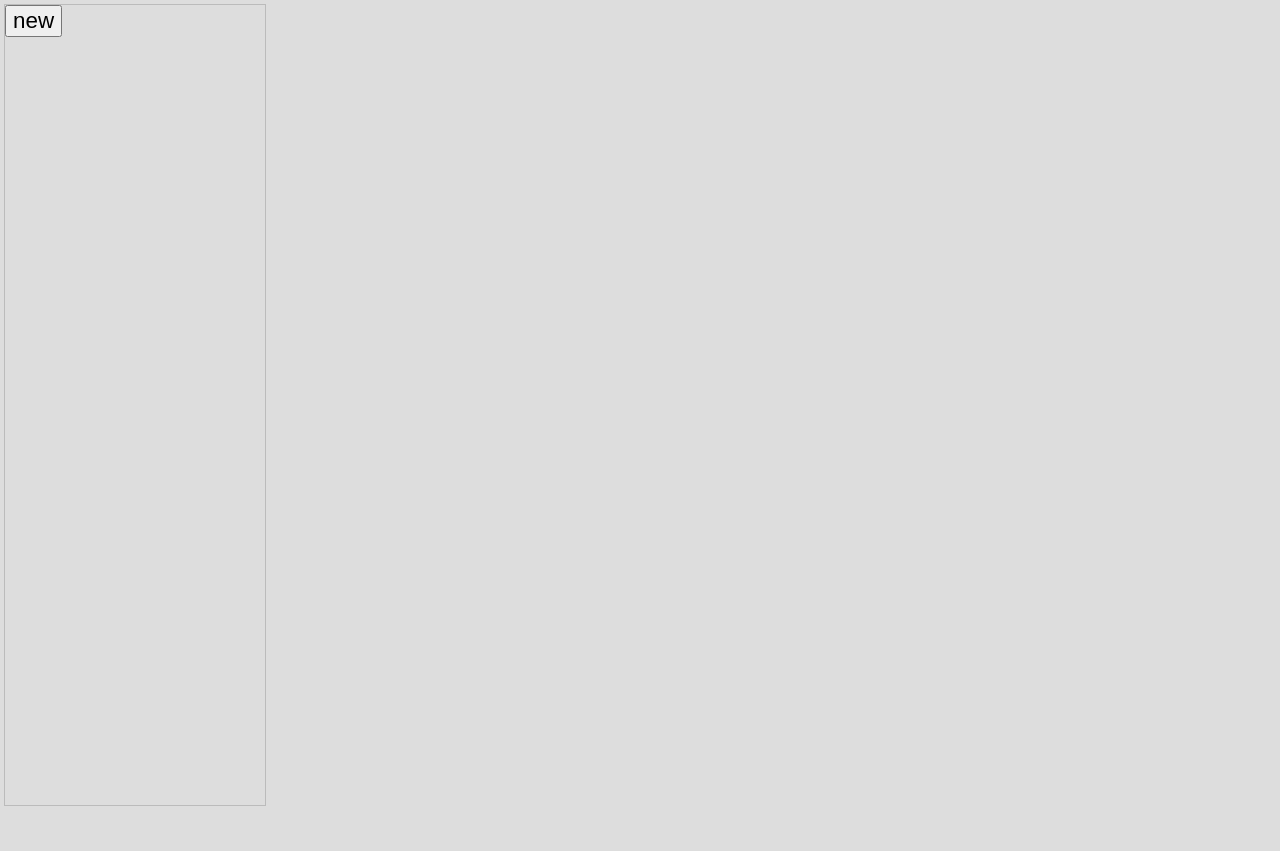
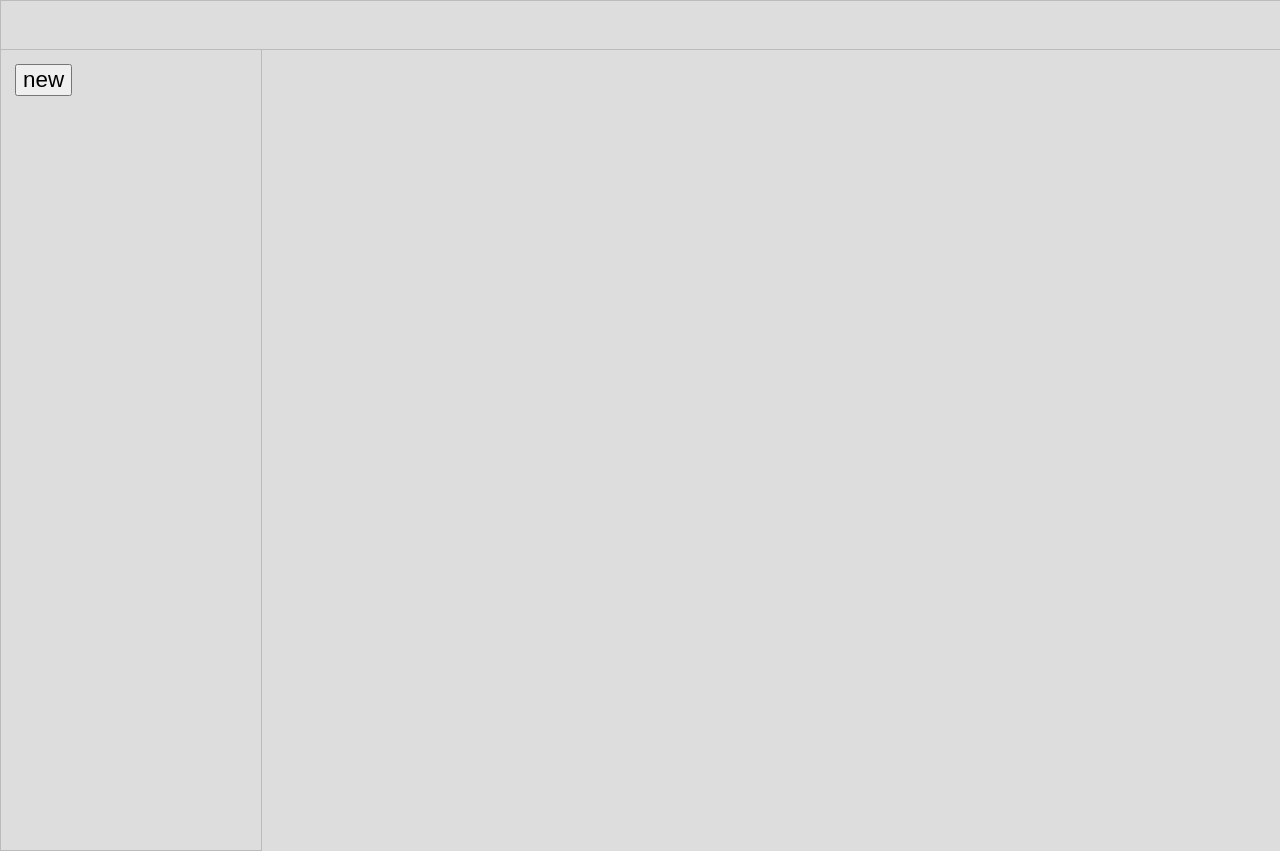
Before and after one commit to mbergq/supernotes, a React (Vite) app: page / in a window 1280 px wide. Before the commit the page ends 806 px from the top, so only its background shows below. Built offline with nearby package versions, Linux system fonts and the light colour scheme.

Commit message:
add status bar and general styling

```diff
--- a/src/App.tsx
+++ b/src/App.tsx
@@ -1,8 +1,10 @@
 import Toolbar from "./components/Toolbar";
+import { StatusBar } from "./styled-components/statusbar/StatusBar";
 
 function App() {
   return (
     <>
+      <StatusBar />
       <Toolbar />
     </>
   );
--- /dev/null
+++ b/src/styled-components/statusbar/StatusBar.tsx
@@ -0,0 +1,7 @@
+import styled from "styled-components";
+
+export const StatusBar = styled.div`
+  width: 100%;
+  height: 48px;
+  border: solid 1px #bbbbbb;
+`;
--- a/src/styled-components/toolbar/S.Button.tsx
+++ b/src/styled-components/toolbar/S.Button.tsx
@@ -3,4 +3,6 @@ import styled from "styled-components";
 export const AddButton = styled.button`
   font-size: 1.4rem;
   font-weight: 100;
+  margin-left: 14px;
+  margin-top: 14px;
 `;
--- a/src/styled-components/toolbar/ToolbarContainer.tsx
+++ b/src/styled-components/toolbar/ToolbarContainer.tsx
@@ -6,6 +6,7 @@ export const ToolbarContainer = styled.div`
   font-style: normal;
   max-width: 260px;
   height: 100%;
-  border: solid 1px #bbbbbb;
-  margin: 4px;
+  border: solid 1px#bbbbbb;
+  border-top: none;
+  margin: 0px 4px 4px 0px;
 `;
```
